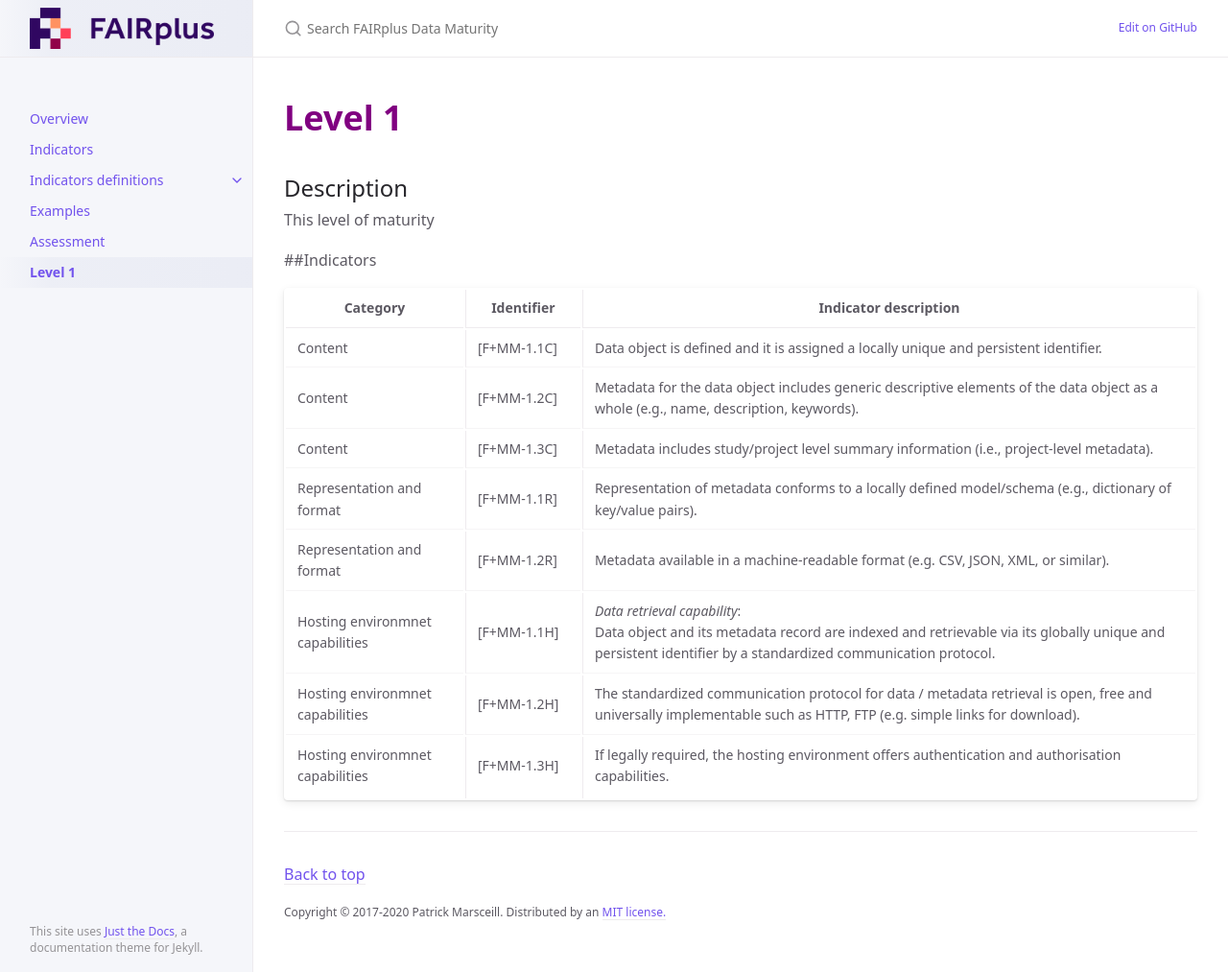
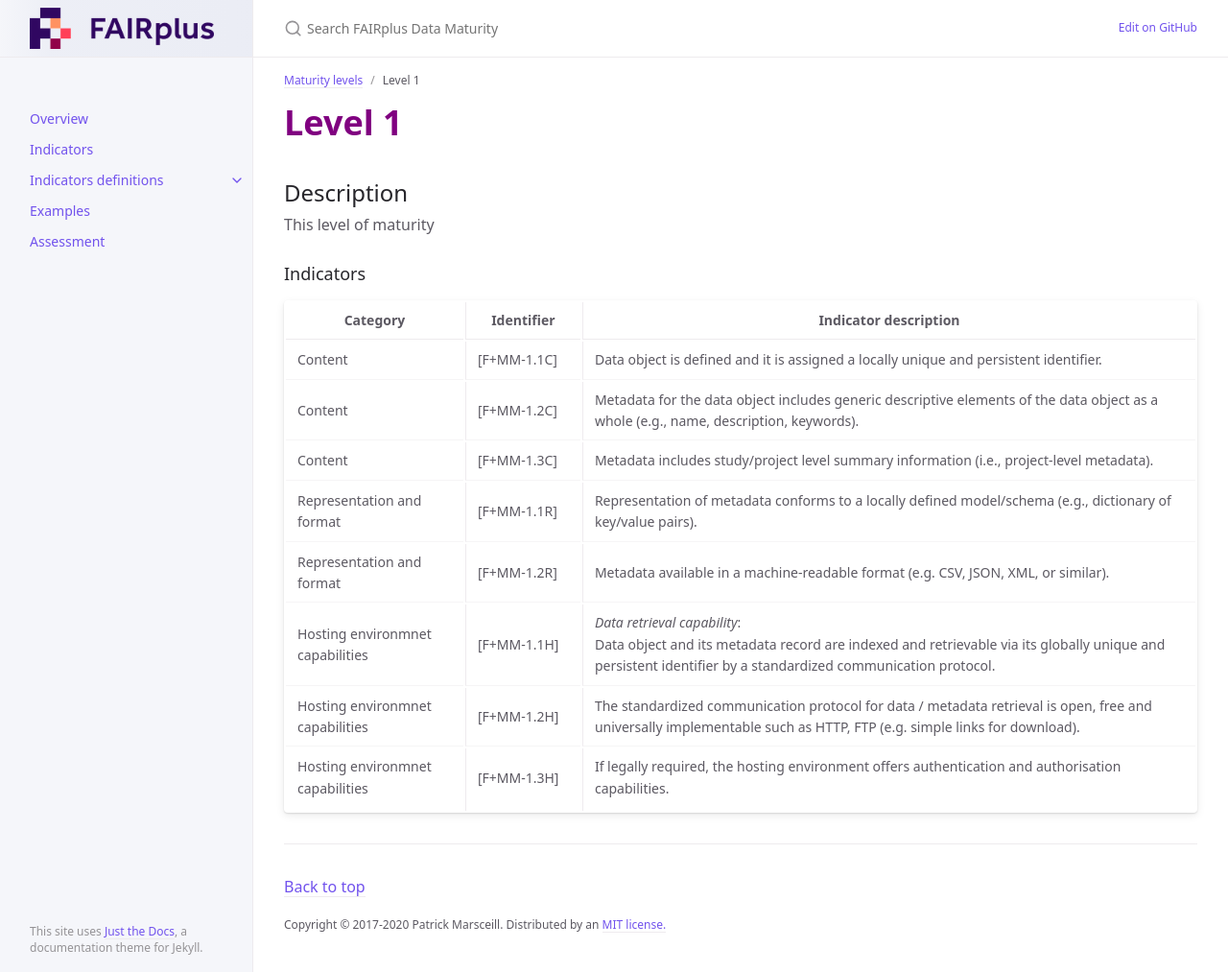
Before and after one commit to FAIRplus/Data-Maturity, a Jekyll site: the page built from docs/Maturity Levels/Level1.md, in a window 1280 px wide and 1013 px high. Shown: the whole window at 96% size. Built offline with Jekyll 4.4.1, drawn with Linux system fonts in a browser that asks for light colours; our own code applies the rules of GitHub Pages for plain Markdown files.

Commit message:
Update Level1.md

```diff
--- a/docs/Maturity Levels/Level1.md
+++ b/docs/Maturity Levels/Level1.md
@@ -1,12 +1,17 @@
-
-
+---
+layout: default
+title: Level 1
+parent: Maturity levels
+nav_order: 1
+---
 
 # <span style="color:purple;font-weight:bold">Level 1</span>
 
 ## Description
+
 This level of maturity
 
-##Indicators
+### Indicators
 
 | Category | Identifier | Indicator description |
 | -------- | ---------- | ---------------------- |
```
